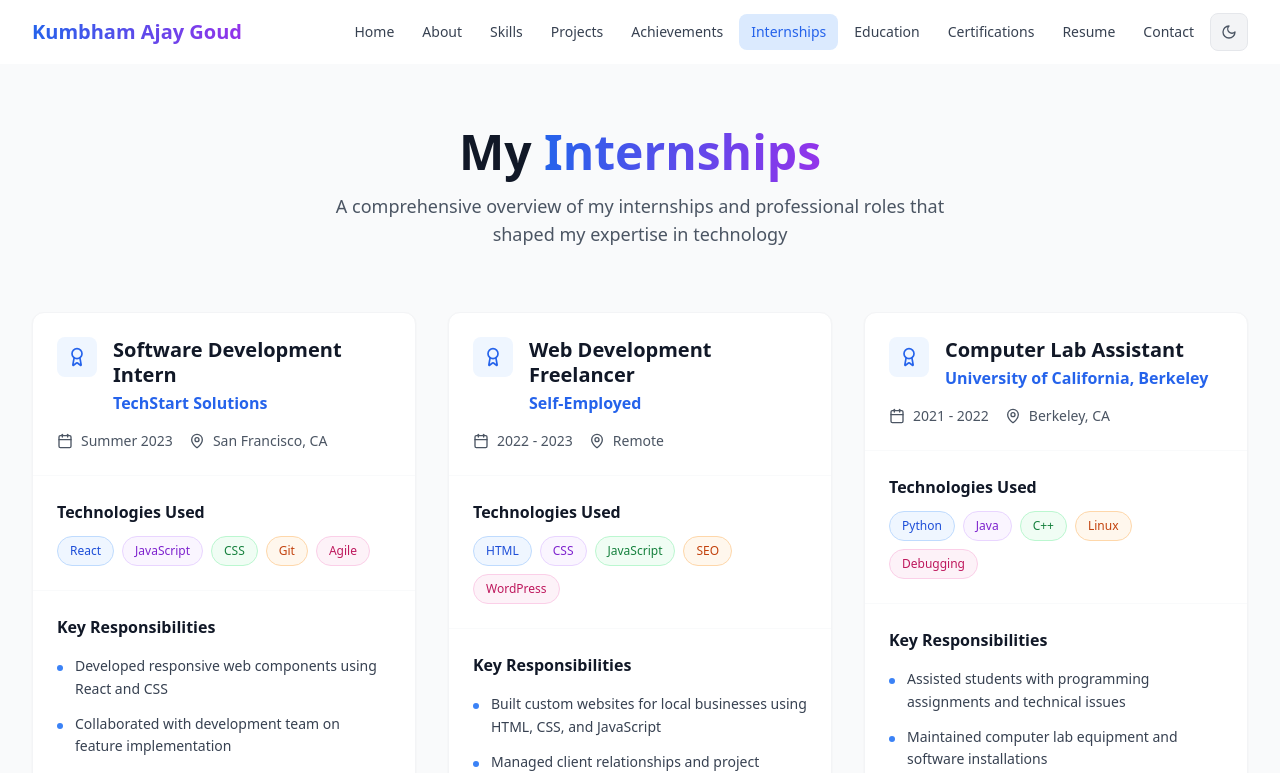
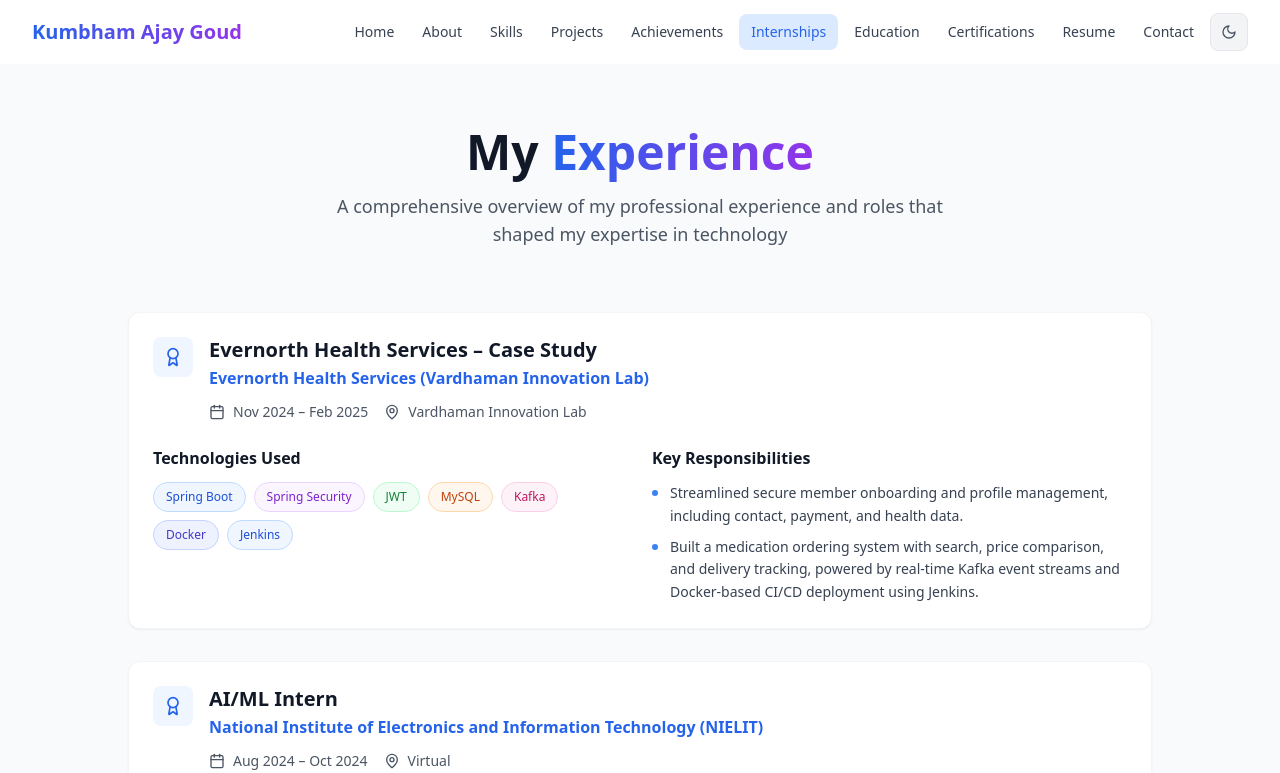
Before and after one commit to AjayKumbham/portfolio, a React (Vite) app: page /experience in a window 1280 px wide. Shown: the top 773 px of the page. Built offline with nearby package versions, Linux system fonts and the light colour scheme.

Commit message:
change experience cards

```diff
--- a/src/data/experience.js
+++ b/src/data/experience.js
@@ -1,54 +1,34 @@
-
 export const experienceData = [
   {
     id: 1,
-    title: "Software Development Intern",
-    company: "TechStart Solutions",
-    duration: "Summer 2023",
-    location: "San Francisco, CA",
-    type: "internship",
-    hasCertificate: true,
-    certificateUrl: "/data/images/certificates/techstart-internship.jpg", // Place certificate images in public/data/images/certificates/
-    technologies: ["React", "JavaScript", "CSS", "Git", "Agile"],
+    title: "Evernorth Health Services – Case Study",
+    company: "Evernorth Health Services (Vardhaman Innovation Lab)",
+    role: "Backend Developer",
+    duration: "Nov 2024 – Feb 2025",
+    location: "Vardhaman Innovation Lab",
+    type: "case-study",
+    hasCertificate: false,
+    certificateUrl: null,
+    technologies: ["Spring Boot", "Spring Security", "JWT", "MySQL", "Kafka", "Docker", "Jenkins"],
     responsibilities: [
-      "Developed responsive web components using React and CSS",
-      "Collaborated with development team on feature implementation",
-      "Participated in code reviews and agile development processes",
-      "Learned industry best practices for version control and testing"
+      "Streamlined secure member onboarding and profile management, including contact, payment, and health data.",
+      "Built a medication ordering system with search, price comparison, and delivery tracking, powered by real-time Kafka event streams and Docker-based CI/CD deployment using Jenkins."
     ]
   },
   {
     id: 2,
-    title: "Web Development Freelancer",
-    company: "Self-Employed",
-    duration: "2022 - 2023",
-    location: "Remote",
-    type: "part-time",
+    title: "AI/ML Intern",
+    company: "National Institute of Electronics and Information Technology (NIELIT)",
+    role: "AI/ML Intern",
+    duration: "Aug 2024 – Oct 2024",
+    location: "Virtual",
+    type: "internship",
     hasCertificate: false,
     certificateUrl: null,
-    technologies: ["HTML", "CSS", "JavaScript", "SEO", "WordPress"],
+    technologies: ["Python", "NumPy", "pandas", "scikit-learn", "matplotlib"],
     responsibilities: [
-      "Built custom websites for local businesses using HTML, CSS, and JavaScript",
-      "Managed client relationships and project timelines",
-      "Implemented responsive designs and basic SEO optimization",
-      "Gained experience with client communication and project management"
-    ]
-  },
-  {
-    id: 3,
-    title: "Computer Lab Assistant",
-    company: "University of California, Berkeley",
-    duration: "2021 - 2022",
-    location: "Berkeley, CA",
-    type: "part-time",
-    hasCertificate: true,
-    certificateUrl: "/data/images/certificates/lab-assistant.jpg",
-    technologies: ["Python", "Java", "C++", "Linux", "Debugging"],
-    responsibilities: [
-      "Assisted students with programming assignments and technical issues",
-      "Maintained computer lab equipment and software installations",
-      "Tutored peers in programming fundamentals and debugging",
-      "Developed communication and problem-solving skills"
+      "Completed an 8-week internship covering core AI/ML concepts, algorithms through hands-on projects built using Python libraries (NumPy, pandas, scikit-learn, and matplotlib)",
+      "Built ML models for prediction and analysis, applying training and evaluation techniques to real-world datasets."
     ]
   }
 ];
--- a/src/pages/Experience.tsx
+++ b/src/pages/Experience.tsx
@@ -14,41 +14,56 @@
   "bg-indigo-50 text-indigo-700 border-indigo-200 dark:bg-indigo-900/20 dark:text-indigo-300 dark:border-indigo-800",
 ];
 
-const InternshipCard = ({ internship, onViewCertificate }) => (
-  <div className="bg-white dark:bg-gray-800 rounded-xl shadow-sm border border-gray-100 dark:border-gray-700 hover:shadow-lg transition-all duration-300 overflow-hidden h-full flex flex-col">
-    {/* Header */}
-    <div className="p-6 border-b border-gray-50 dark:border-gray-700">
-      <div className="flex items-start gap-4 mb-4">
+const ExperienceCard = ({ experience, onViewCertificate }) => (
+  <div className="bg-white dark:bg-gray-800 rounded-xl shadow-sm border border-gray-100 dark:border-gray-700 hover:shadow-lg transition-all duration-300 overflow-hidden">
+    <div className="p-6">
+      {/* Header Section */}
+      <div className="flex items-start justify-between mb-6">
+        <div className="flex items-start gap-4 flex-1">
           <div className="bg-blue-50 dark:bg-blue-900/30 p-2.5 rounded-lg flex-shrink-0">
             <Award className="w-5 h-5 text-blue-600 dark:text-blue-400" />
           </div>
           <div className="flex-1 min-w-0">
             <h3 className="font-bold text-xl text-gray-900 dark:text-white leading-tight mb-1">
-            {internship.title}
+              {experience.title}
             </h3>
-          <p className="text-blue-600 dark:text-blue-400 font-semibold">
-            {internship.company}
+            <p className="text-blue-600 dark:text-blue-400 font-semibold mb-3">
+              {experience.company}
             </p>
-        </div>
-      </div>
-
             <div className="flex flex-wrap gap-4 text-sm text-gray-600 dark:text-gray-300">
               <div className="flex items-center gap-2">
                 <Calendar className="w-4 h-4" />
-          <span>{internship.duration}</span>
+                <span>{experience.duration}</span>
               </div>
               <div className="flex items-center gap-2">
                 <MapPin className="w-4 h-4" />
-          <span>{internship.location}</span>
+                <span>{experience.location}</span>
+              </div>
             </div>
           </div>
         </div>
 
+        {/* Certificate Button - Top Right */}
+        {experience.hasCertificate && (
+          <Button
+            onClick={onViewCertificate}
+            variant="outline"
+            size="sm"
+            className="ml-4 flex items-center gap-2 hover:bg-blue-50 dark:hover:bg-blue-900/30 hover:border-blue-200 dark:hover:border-blue-700 transition-colors"
+          >
+            <Eye className="w-4 h-4" />
+            View Certificate
+          </Button>
+        )}
+      </div>
+
+      {/* Content Section - Two Columns */}
+      <div className="grid grid-cols-1 lg:grid-cols-2 gap-6">
         {/* Technologies */}
-    <div className="p-6 border-b border-gray-50 dark:border-gray-700">
+        <div>
           <h4 className="font-semibold text-gray-900 dark:text-white mb-3">Technologies Used</h4>
           <div className="flex flex-wrap gap-2">
-        {internship.technologies.map((tech, idx) => (
+            {experience.technologies.map((tech, idx) => (
               <span
                 key={idx}
                 className={`px-3 py-1.5 rounded-full text-xs font-medium border ${
@@ -62,32 +77,19 @@
         </div>
 
         {/* Responsibilities */}
-    <div className="p-6 flex-1">
-      <h4 className="font-semibold text-gray-900 dark:text-white mb-4">Key Responsibilities</h4>
-      <ul className="space-y-3">
-        {internship.responsibilities.map((resp, idx) => (
+        <div>
+          <h4 className="font-semibold text-gray-900 dark:text-white mb-3">Key Responsibilities</h4>
+          <ul className="space-y-2">
+            {experience.responsibilities.map((resp, idx) => (
               <li key={idx} className="flex items-start gap-3 text-sm text-gray-700 dark:text-gray-300 leading-relaxed">
-            <div className="w-1.5 h-1.5 bg-blue-500 dark:bg-blue-400 rounded-full mt-2.5 flex-shrink-0" />
+                <div className="w-1.5 h-1.5 bg-blue-500 dark:bg-blue-400 rounded-full mt-2 flex-shrink-0" />
                 <span>{resp}</span>
               </li>
             ))}
           </ul>
         </div>
-
-    {/* Certificate Button */}
-    {internship.hasCertificate && (
-      <div className="p-6 border-t border-gray-50 dark:border-gray-700">
-        <Button
-          onClick={onViewCertificate}
-          variant="outline"
-          size="sm"
-          className="w-full flex items-center justify-center gap-2 hover:bg-blue-50 dark:hover:bg-blue-900/30 hover:border-blue-200 dark:hover:border-blue-700 transition-colors"
-        >
-          <Eye className="w-4 h-4" />
-          View Certificate
-        </Button>
       </div>
-    )}
+    </div>
   </div>
 );
 
@@ -139,22 +141,22 @@
           <h1 className="text-4xl lg:text-5xl font-bold text-gray-900 dark:text-white mb-4">
             My{' '}
             <span className="bg-gradient-to-r from-blue-600 to-purple-600 bg-clip-text text-transparent">
-              Internships
+              Experience
             </span>
           </h1>
           <p className="text-lg text-gray-600 dark:text-gray-300 max-w-2xl mx-auto">
-            A comprehensive overview of my internships and professional roles that shaped my expertise in technology
+            A comprehensive overview of my professional experience and roles that shaped my expertise in technology
           </p>
         </div>
 
-        {/* Internship Cards */}
-        <div className="grid grid-cols-1 md:grid-cols-2 xl:grid-cols-3 gap-8">
-          {experienceData.map((internship) => (
-            <InternshipCard
-              key={internship.id}
-              internship={internship}
+        {/* Experience Cards */}
+        <div className="space-y-8 max-w-5xl mx-auto">
+          {experienceData.map((experience) => (
+            <ExperienceCard
+              key={experience.id}
+              experience={experience}
               onViewCertificate={() =>
-                internship.certificateUrl && handleViewCertificate(internship.certificateUrl)
+                experience.certificateUrl && handleViewCertificate(experience.certificateUrl)
               }
             />
           ))}
```
Lines whose indentation alone changed are shown as unchanged.
